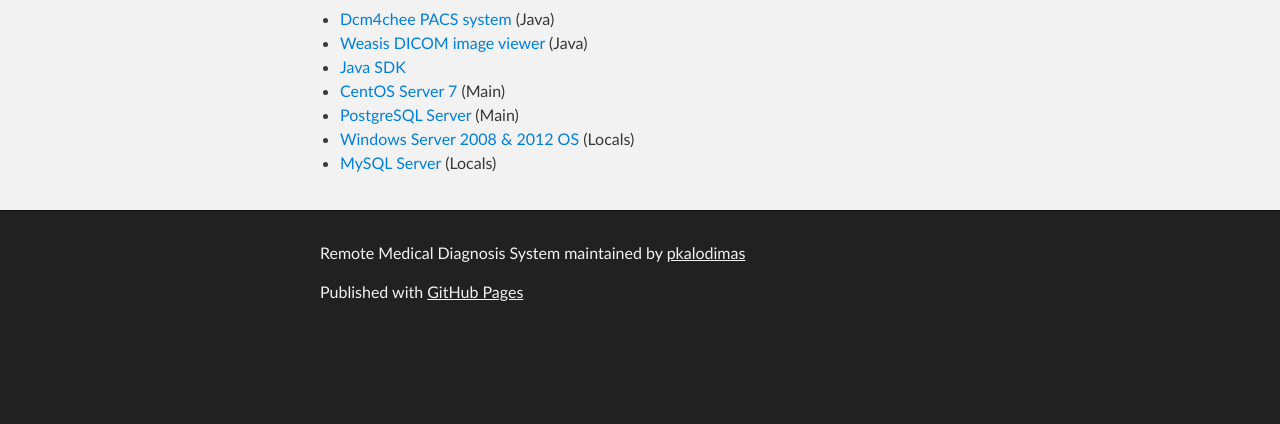
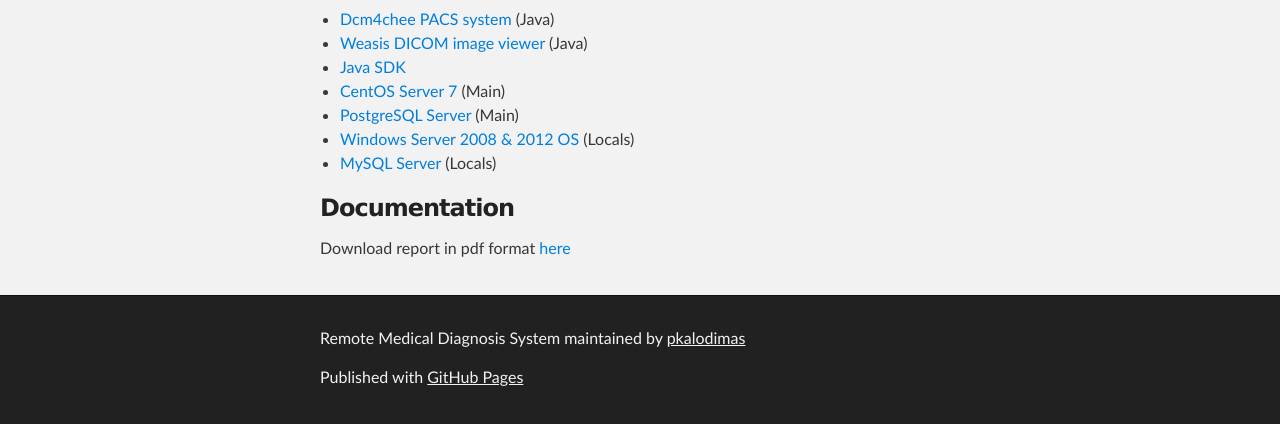
Before and after one commit to pkalodimas/dcm4chee, a plain HTML site: page index.html in a window 1280 px wide. Shown: the part 2146-2570 px from the top of the page. Before the commit the page ends 2485 px from the top, so only its background shows below. Drawn offline with Linux system fonts and the light colour scheme.

```diff
--- a/index.html
+++ b/index.html
@@ -81,6 +81,11 @@ high internet connection and allowing the doctor to reach and download fast the
 <li>
 <a href="https://dev.mysql.com/downloads/mysql/">MySQL Server</a> (Locals)</li>
 </ul>
+
+<h3>
+<a id="documentation" class="anchor" href="#documentation" aria-hidden="true"><span aria-hidden="true" class="octicon octicon-link"></span></a>Documentation</h3>
+
+<p>Download report in pdf format <a href="https://github.com/pkalodimas/dcm4chee/raw/master/Remote%20Medical%20Diagnosis%20System.pdf">here</a></p>
       </section>
     </div>
 
```
Also changed, not shown: params.json (+1 -1 lines).
